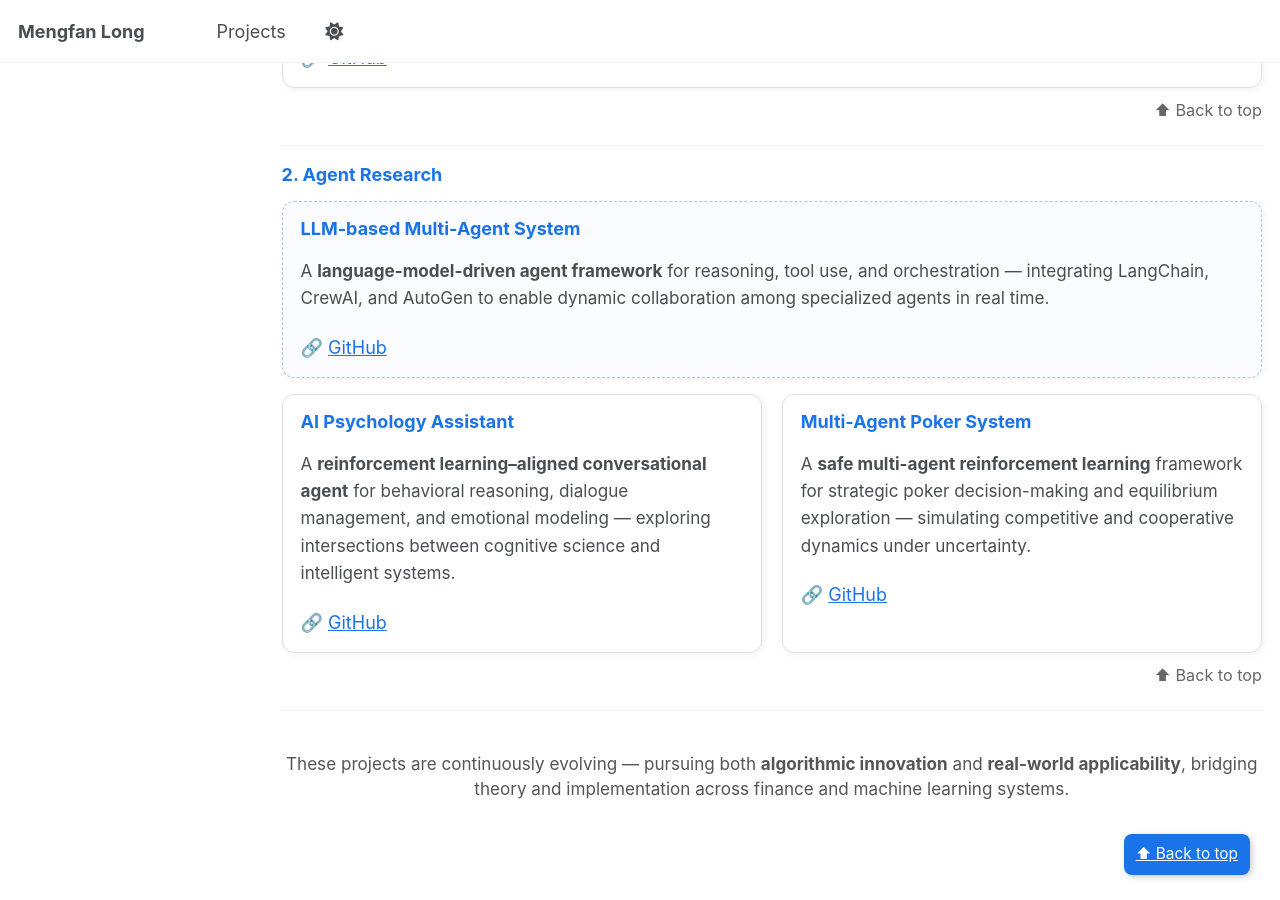
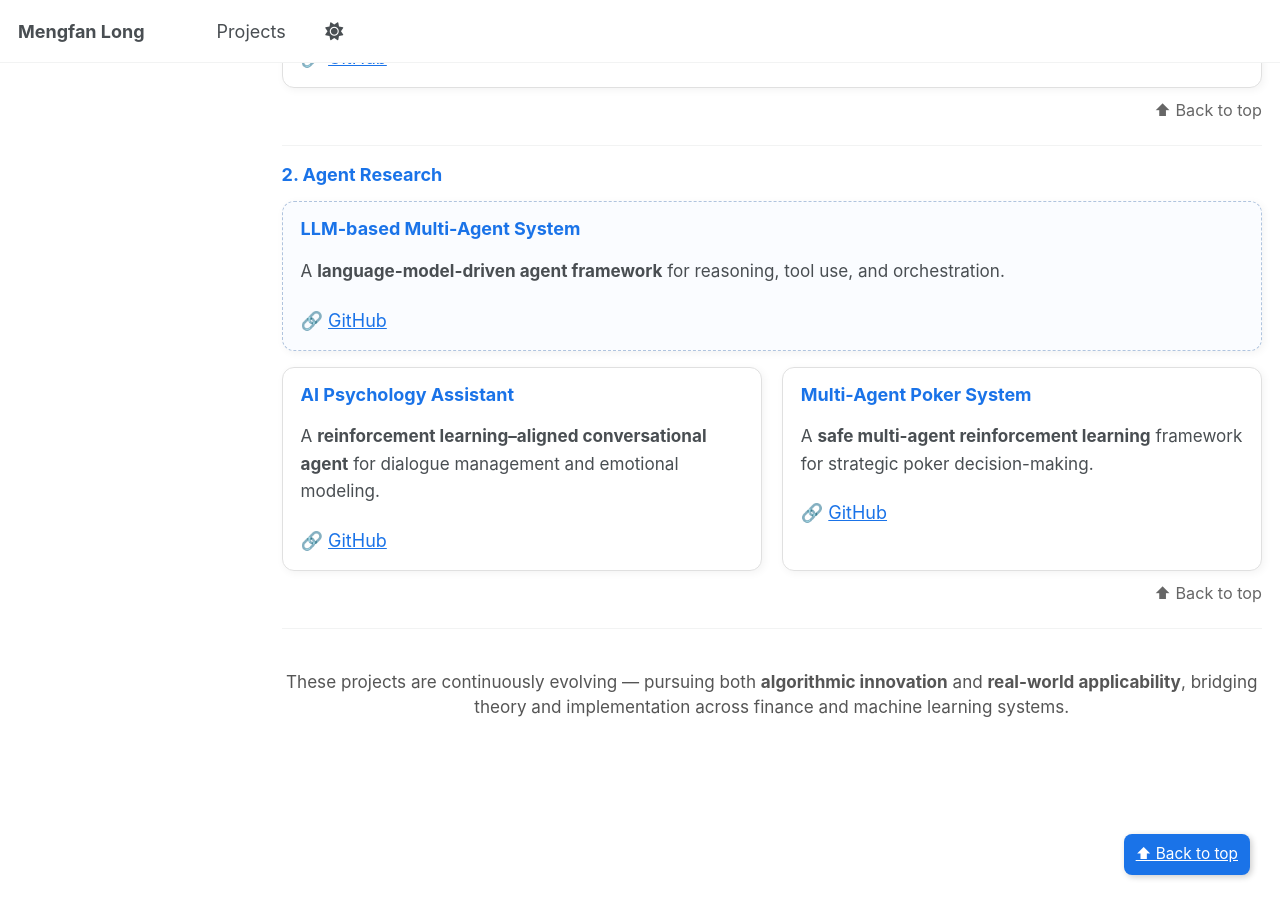
Before and after one commit to kevinlmf/kevinlmf.github.io, a Jekyll site: the page built from _pages/projects.md, in a window 1280 px wide and 900 px high, scrolled down 2304 px. Built offline with Jekyll 4.4.1, drawn with Linux system fonts in a browser that asks for light colours; a script that is not in the unit is left out.

Commit message:
Simplify project descriptions in projects.md
Removed some details from project descriptions for brevity.

```diff
--- a/_pages/projects.md
+++ b/_pages/projects.md
@@ -109,20 +109,20 @@ A comprehensive collection of research and engineering projects spanning **quant
 
 <div class="proj-card special">
   <h3>LLM-based Multi-Agent System</h3>
-  <p>A <b>language-model-driven agent framework</b> for reasoning, tool use, and orchestration — integrating LangChain, CrewAI, and AutoGen to enable dynamic collaboration among specialized agents in real time.</p>
+  <p>A <b>language-model-driven agent framework</b> for reasoning, tool use, and orchestration.</p>
   🔗 <a href="https://github.com/kevinlmf/LLM-based-Multi-Agent-System" target="_blank">GitHub</a>
 </div>
 
 <div class="proj-row">
   <div class="proj-card">
     <h3>AI Psychology Assistant</h3>
-    <p>A <b>reinforcement learning–aligned conversational agent</b> for behavioral reasoning, dialogue management, and emotional modeling — exploring intersections between cognitive science and intelligent systems.</p>
+    <p>A <b>reinforcement learning–aligned conversational agent</b> for dialogue management and emotional modeling.</p>
     🔗 <a href="https://github.com/kevinlmf/AI_psychology_assistant" target="_blank">GitHub</a>
   </div>
 
   <div class="proj-card">
     <h3>Multi-Agent Poker System</h3>
-    <p>A <b>safe multi-agent reinforcement learning</b> framework for strategic poker decision-making and equilibrium exploration — simulating competitive and cooperative dynamics under uncertainty.</p>
+    <p>A <b>safe multi-agent reinforcement learning</b> framework for strategic poker decision-making.</p>
     🔗 <a href="https://github.com/kevinlmf/MultiAgent_Poker" target="_blank">GitHub</a>
   </div>
 </div>
```
